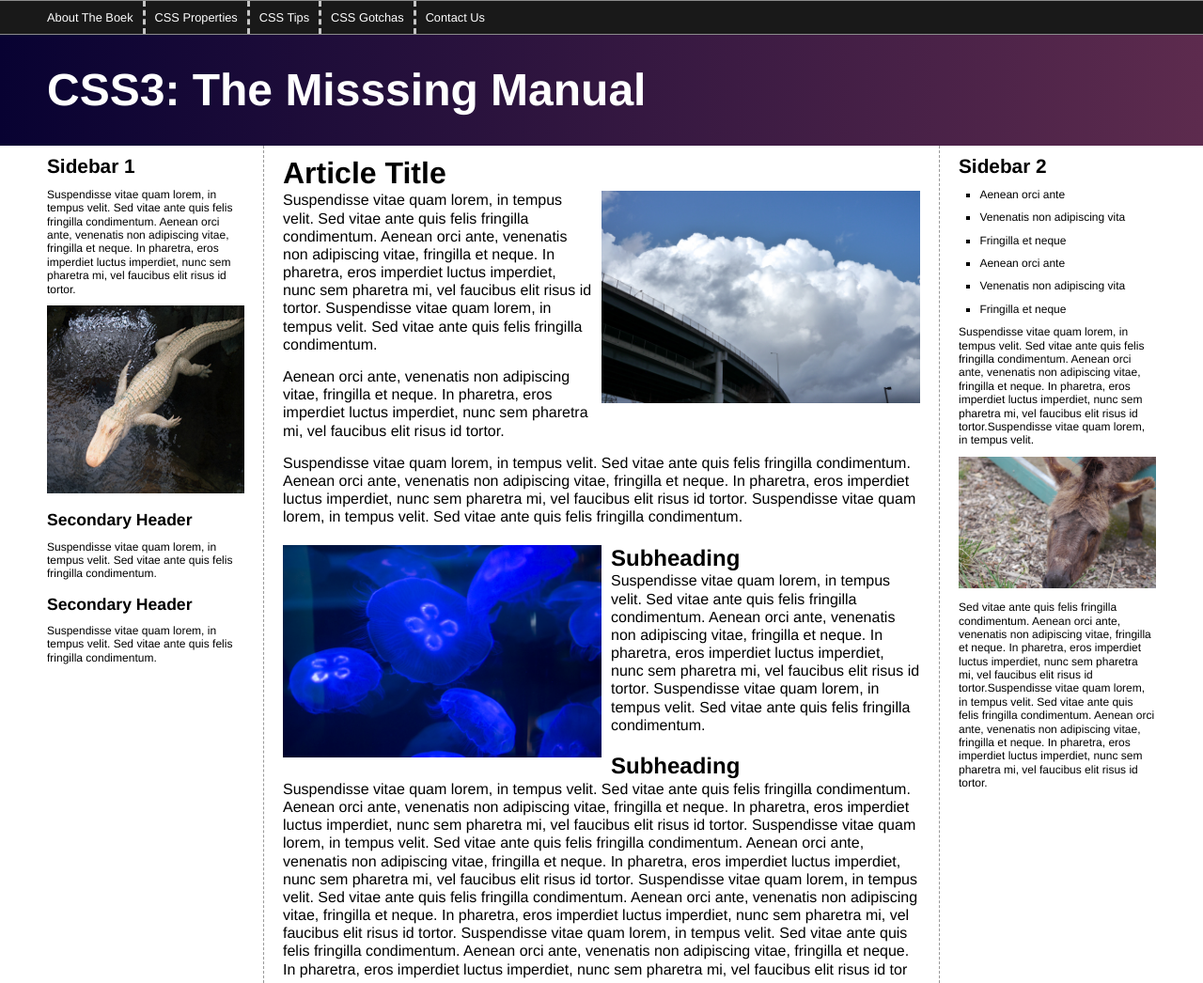
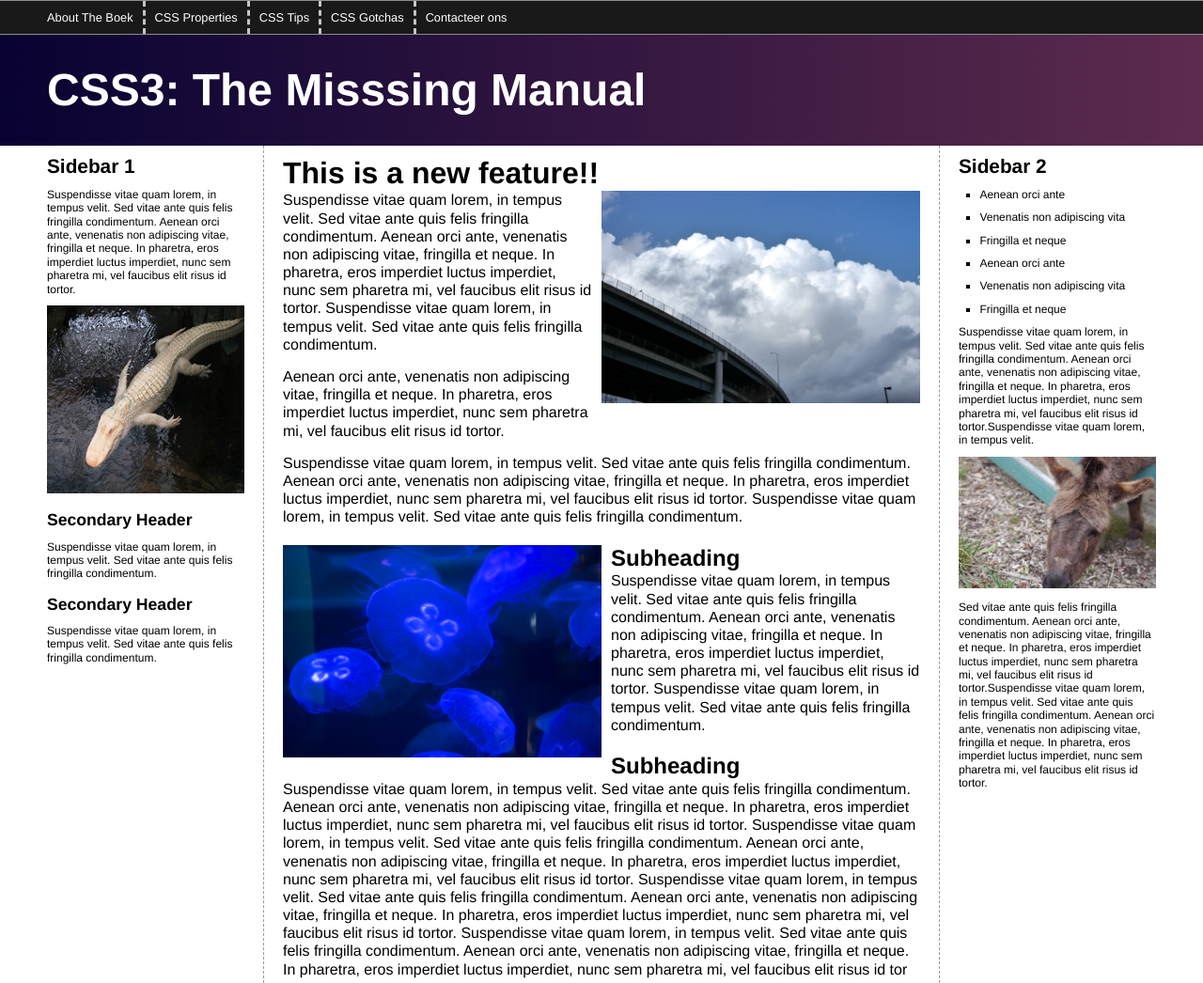
Before and after one commit to petarkuga3/dw2-petar, a plain HTML site: page www/index.html in a window 1280 px wide. Shown: the top 1046 px of the page at 94% size. Drawn offline with Linux system fonts and the light colour scheme.

Commit message:
added new feature

```diff
--- a/www/index.html
+++ b/www/index.html
@@ -16,7 +16,7 @@
             <li><a href="#">CSS Properties</a></li>
             <li><a href="#">CSS Tips</a></li>
             <li><a href="#">CSS Gotchas</a></li>
-            <li><a href="#">Contact Us</a></li>
+            <li><a href="#">Contacteer ons</a></li>
           </ul>
         </nav>
         <h1>CSS3: The Misssing Manual</h1>
@@ -25,7 +25,7 @@
         <div class="columnWrapper">
           <!-- main content goes here -->
           <article class="main">
-            <h2>Article Title</h2>
+            <h2>This is a new feature!!</h2>
             <p>
               <img
                 src="imgs/clouds.jpg"
```
